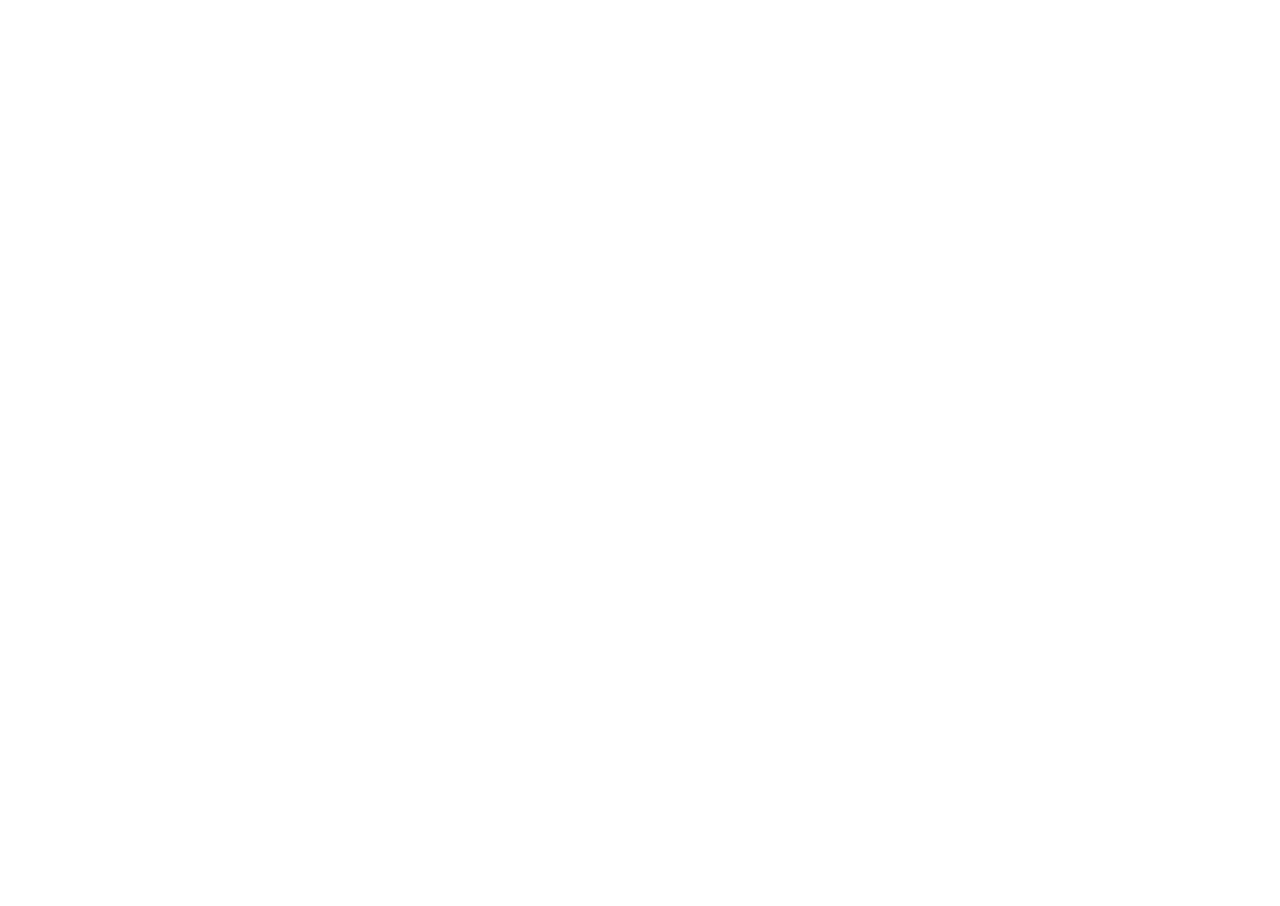
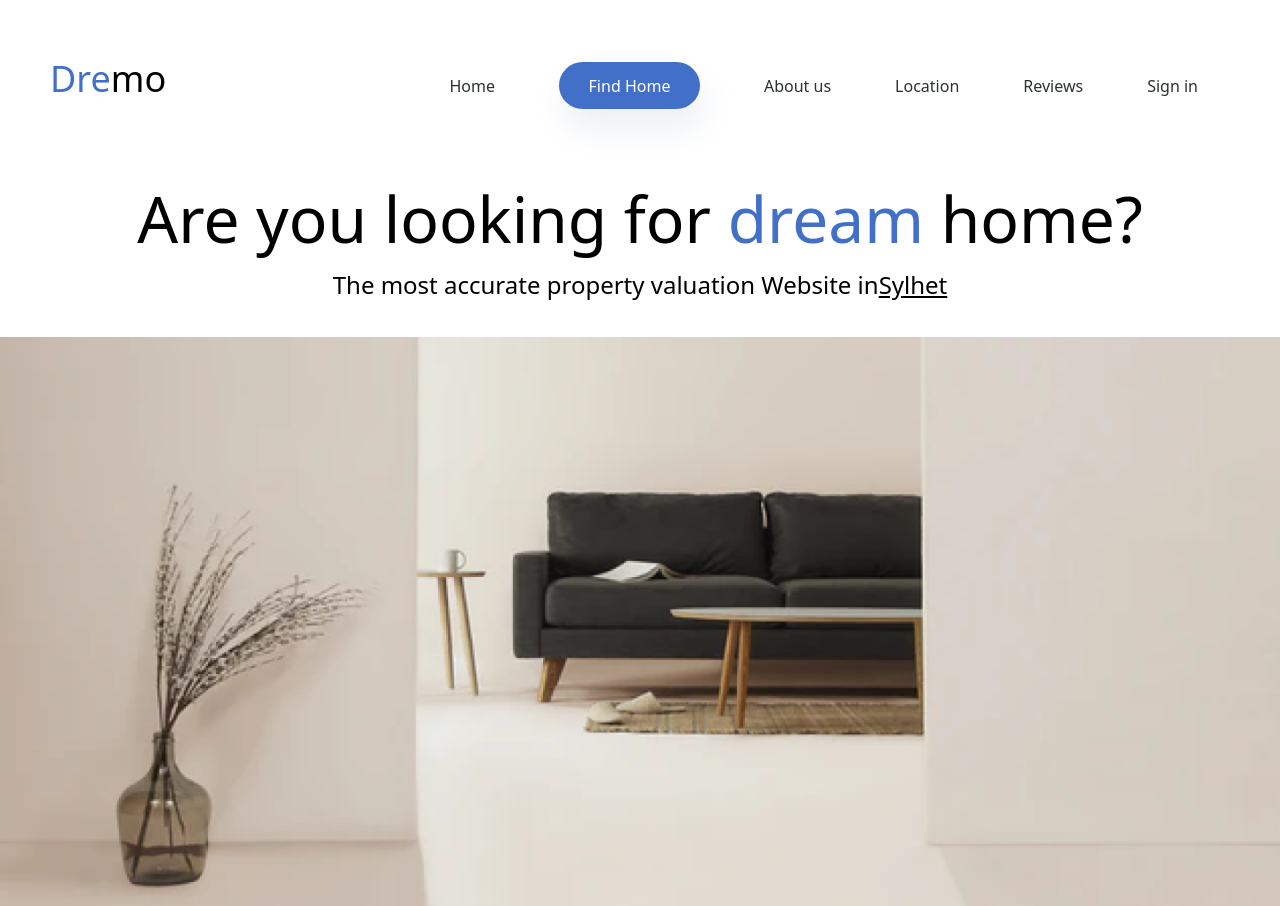
Before and after one commit to Michalskii/TEST, a plain HTML site: page index.html in a window 1280 px wide. Before the commit the page ends 800 px from the top, so only its background shows below. Drawn offline with nearby package versions, Linux system fonts and the light colour scheme.

Commit message:
dodany menu (#1)
Co-authored-by: GaryGorynski <79517096+GaryGorynski@users.noreply.github.com>

```diff
--- a/index.html
+++ b/index.html
@@ -19,5 +19,43 @@
     </script>
   </head>
 
-  <body></body>
+  <body class="font-poppins">
+    <!-- Menu-->
+    <div>
+      <nav class="flex justify-between items-baseline py-[30px] px-[50px]">
+        <h1 class="text-4xl font-medium">
+          <a href="#" id=""><span class="text-[#4270C9]">Dre</span>mo</a>
+        </h1>
+
+        <ul class="text-[#2C3131] text-base flex justify-between items-center">
+          <li class="p-8"><a href="#" id="">Home</a></li>
+          <li class="p-8">
+            <div
+              class="rectangle8 bg-[#4270C9] w-[141px] h-[47px] rounded-[30px] flex justify-center items-center shadow-[4px_20px_32px_rgba(158,175,201,0.2)]"
+            >
+              <a href="#" id=""><span class="text-white">Find Home</span></a>
+            </div>
+          </li>
+          <li class="p-8"><a href="#" id="">About us</a></li>
+          <li class="p-8"><a href="#" id="">Location</a></li>
+          <li class="p-8"><a href="#" id="">Reviews</a></li>
+          <li class="p-8"><a href="#" id="">Sign in</a></li>
+        </ul>
+      </nav>
+    </div>
+    <header class="">
+      <h2 class="text-[64px] font-medium flex justify-center">
+        Are you looking for
+        <span class="text-[#4270C9]">&nbspdream&nbsp </span> home?
+      </h2>
+
+      <h3 class="text-[24px] font-light flex justify-center">
+        The most accurate property valuation Website in
+        <span class="underline"> Sylhet</span>
+      </h3>
+    </header>
+    <div class="pt-[34px] flex justify-center">
+      <img src="./img/Hero Image.png" alt="Hero Image" />
+    </div>
+  </body>
 </html>
```
